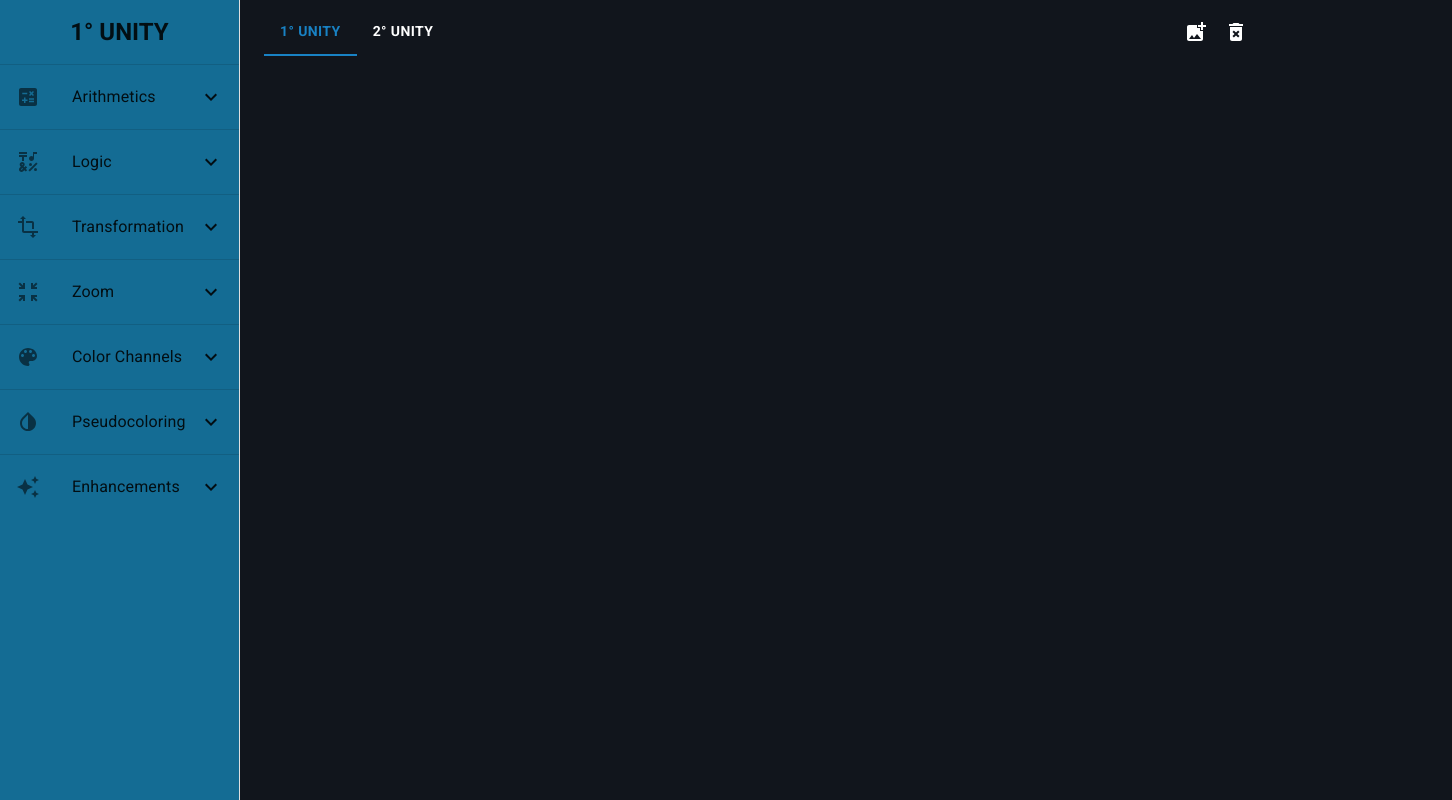
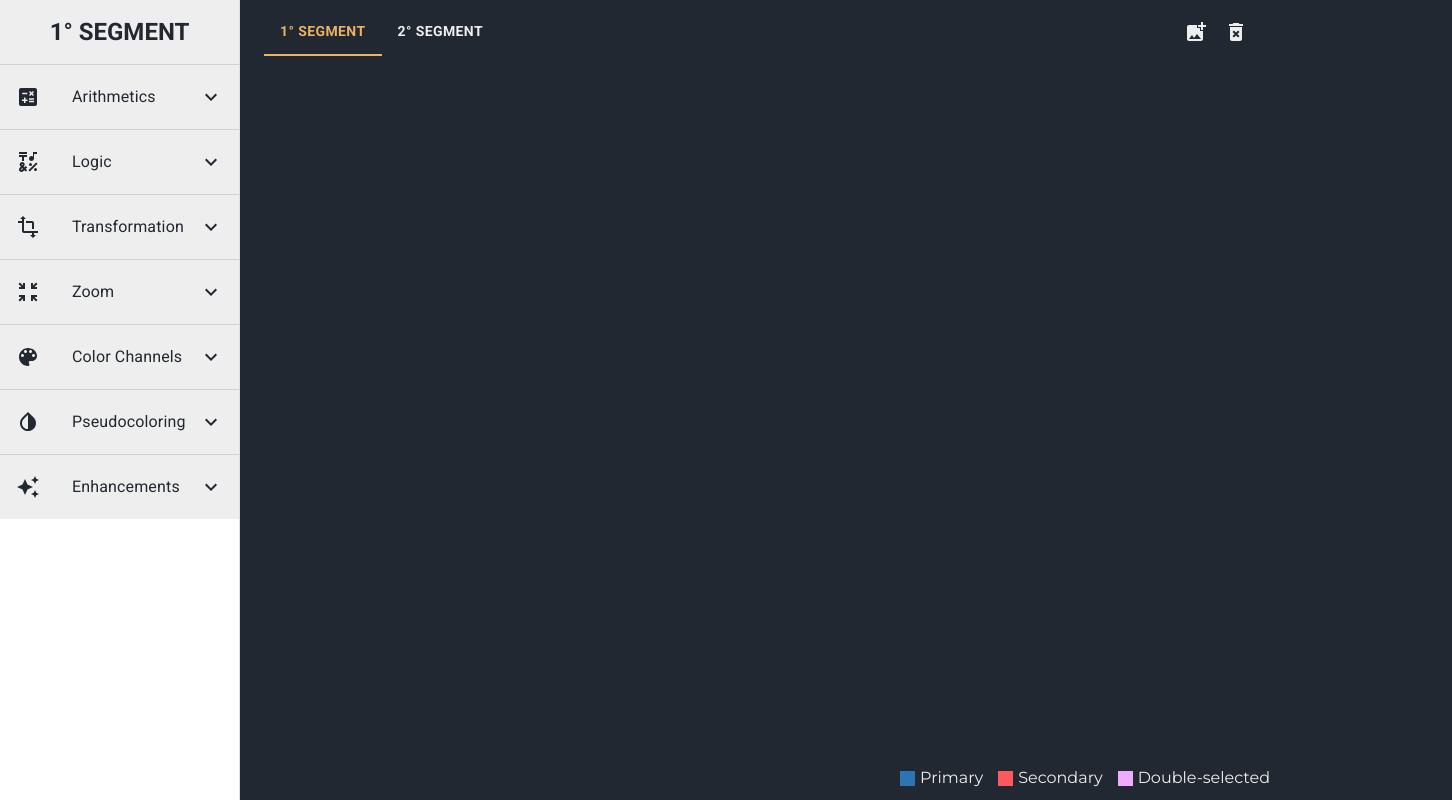
Before and after one commit to LucasPaulinoH/ImagePlayground, a React (Vite) app: page / in a window 1280 px wide. Shown: the whole page, 1452 px wide, since content can reach past the window. Built offline with nearby package versions, Linux system fonts and the light colour scheme.

Commit message:
STYLE: whole UI revamped

```diff
--- a/src/components/SideBar/index.tsx
+++ b/src/components/SideBar/index.tsx
@@ -21,7 +21,7 @@ import {
   Tabs,
   Tab,
 } from "@mui/material";
-import { useEffect, useState } from "react";
+import { CSSProperties, useEffect, useState } from "react";
 import CalculateIcon from "@mui/icons-material/Calculate";
 import EmojiSymbolsIcon from "@mui/icons-material/EmojiSymbols";
 import { arithmeticOperation } from "../../utils/FirstUnityOperations/Arithmetic";
@@ -544,7 +544,7 @@ export const SideBar = (props: SideBarProps) => {
         <Button
           variant="contained"
           fullWidth
-          color="secondary"
+          color="success"
           sx={{ textTransform: "none", fontSize: "8pt" }}
           onClick={handleAddEnhancementInterval}
           disableElevation
@@ -720,7 +720,7 @@ export const SideBar = (props: SideBarProps) => {
         sx={{ display: "flex", alignItems: "center", justifyContent: "center" }}
       >
         <Typography variant="h5" fontWeight="bold">
-          1° UNITY
+          1° SEGMENT
         </Typography>
       </Toolbar>
       <Divider />
@@ -1092,12 +1092,12 @@ export const SideBar = (props: SideBarProps) => {
   );
 
   const secondUnitySideBar = (
-    <Box height="100vh">
+    <Box className="sidebar">
       <Toolbar
         sx={{ display: "flex", alignItems: "center", justifyContent: "center" }}
       >
         <Typography variant="h5" fontWeight="bold">
-          2° UNITY
+          2° SEGMENT
         </Typography>
       </Toolbar>
 
@@ -1511,13 +1511,13 @@ export const SideBar = (props: SideBarProps) => {
     window !== undefined ? () => window().document.body : undefined;
 
   return (
-    <Box sx={{ display: "flex", overflow: "hidden" }}>
+    <Box sx={{ display: "flex" }}>
       <AppBar
         position="fixed"
         sx={{
           width: { sm: `calc(100% - ${DRAWER_WIDTH}px)` },
           ml: { sm: `${DRAWER_WIDTH}px` },
-          backgroundColor: "#11151C",
+          backgroundColor: "var(--workspace-background)",
           boxShadow: "none",
           border: "none",
         }}
@@ -1533,7 +1533,7 @@ export const SideBar = (props: SideBarProps) => {
             onClick={() => setMobileOpen(!mobileOpen)}
             sx={{ display: { xs: "block", sm: "none" } }}
           >
-            <MenuIcon sx={{ fill: "#fff" }} />
+            <MenuIcon sx={{ fill: "var(--white)" }} />
           </IconButton>
           <Box>
             <Tabs
@@ -1544,21 +1544,21 @@ export const SideBar = (props: SideBarProps) => {
               onChange={(_, newValue) => setSelectedUnity(newValue)}
             >
               <Tab
-                label="1° UNITY"
+                label="1° SEGMENT"
                 value={0}
-                sx={{ color: "#fff", fontWeight: "bold" }}
+                sx={{ color: "var(--white)", fontWeight: "bold" }}
               />
               <Tab
-                label="2° UNITY"
+                label="2° SEGMENT"
                 value={1}
-                sx={{ color: "#fff", fontWeight: "bold" }}
+                sx={{ color: "var(--white)", fontWeight: "bold" }}
               />
             </Tabs>
           </Box>
           <Box display="flex" alignItems="center">
             <Box>
               <Tooltip title="Add image to workspace">
-                <IconButton sx={{ color: "#ffffff" }}>
+                <IconButton sx={{ color: "var(--white)" }}>
                   <input
                     type="file"
                     accept=".jpeg, .jpg, .bmp, .png, .gif, .tiff, .pgm"
@@ -1581,7 +1581,7 @@ export const SideBar = (props: SideBarProps) => {
               </Tooltip>
               <Tooltip title="Clear workspace">
                 <IconButton
-                  sx={{ color: "#ffffff" }}
+                  sx={{ color: "var(--white)" }}
                   onClick={props.handleClearPlaygroundClick}
                 >
                   <DeleteForeverIcon />
@@ -1628,6 +1628,60 @@ export const SideBar = (props: SideBarProps) => {
       >
         {props.content}
       </Box>
+      <div style={captionStyles.generalContainer}>
+        <div style={captionStyles.singleCaptionContainer}>
+          <div
+            style={{
+              ...captionStyles.captionSquare,
+              backgroundColor: "var(--success)",
+            }}
+          />
+          <span>Primary</span>
+        </div>
+        <div style={captionStyles.singleCaptionContainer}>
+          <div
+            style={{
+              ...captionStyles.captionSquare,
+              backgroundColor: "var(--error)",
+            }}
+          />
+          <span>Secondary</span>
+        </div>
+        <div style={captionStyles.singleCaptionContainer}>
+          <div
+            style={{
+              ...captionStyles.captionSquare,
+              backgroundColor: "var(--double-selected)",
+            }}
+          />
+          <span>Double-selected</span>
+        </div>
+      </div>
     </Box>
   );
 };
+
+const captionStyles = {
+  generalContainer: {
+    color: "var(--white)",
+    zIndex: 10,
+    position: "fixed",
+    bottom: 10,
+    right: 10,
+    display: "flex",
+    gap: 15,
+    fontSize: "12pt"
+  } as CSSProperties,
+
+  singleCaptionContainer: {
+    display: "flex",
+    gap: 5,
+    alignItems: "center",
+    justifyContent: "center",
+  } as CSSProperties,
+
+  captionSquare: {
+    width: "15px",
+    height: "15px",
+  } as CSSProperties,
+};
--- a/src/components/SideBar/styles.css
+++ b/src/components/SideBar/styles.css
@@ -1,9 +1,9 @@
 .sidebar {
-  height: 100vh;
-  background-color: #146c94;
   border: none;
+  background-color: var(--white);
+  color: var(--workspace-background);
 }
 
 .sidebar-icon {
-  fill: #f6f1f1;
+  color: var(--workspace-background);
 }
--- a/src/index.css
+++ b/src/index.css
@@ -1,13 +1,21 @@
-@import url("https://fonts.googleapis.com/css2?family=Roboto:wght@100;400;700&display=swap");
+@import url("https://fonts.googleapis.com/css2?family=Montserrat:ital,wght@0,100..900;1,100..900&family=Roboto:ital,wght@0,100;0,300;0,400;0,500;0,700;0,900;1,100;1,300;1,400;1,500;1,700;1,900&display=swap");
+:root {
+  --primary: #ffd369;
+  --secondary: #393e46;
+  --white: #eeeeee;
+  --workspace-background: #222831;
+  --success: #2c74b3;
+  --error: #ff595e;
+  --double-selected: #EFABFF;
 
-:root {
-  font-family: "Roboto", sans-serif;
+  font-family: "Montserrat", sans-serif;
+  font-optical-sizing: auto;
+  font-style: normal;
   line-height: 1.5;
   font-weight: 400;
-
   color-scheme: light dark;
-  color: #f4f3ee;
-  background-color: #11151c;
+  color: var(--white);
+  background-color: var(--workspace-background);
 
   font-synthesis: none;
   text-rendering: optimizeLegibility;
@@ -46,14 +54,14 @@ button {
 }
 
 ::-webkit-scrollbar-track {
-  background: #f1f1f1;
+  background: var(--white);
 }
 
 ::-webkit-scrollbar-thumb {
-  background: #1982C4;
+  background: var(--primary);
   border-radius: 15px;
 }
 
 ::-webkit-scrollbar-thumb:hover {
-  background: #11151C;
+  background: #e79e4f;
 }
--- a/src/pages/Home/index.tsx
+++ b/src/pages/Home/index.tsx
@@ -1,4 +1,4 @@
-import React, { useState, useRef } from "react";
+import React, { useState, useRef, CSSProperties } from "react";
 import { Box, Button } from "@mui/material";
 import { ImageList, ImageListItem } from "@mui/material";
 import { SideBar } from "../../components/SideBar";
@@ -93,43 +93,45 @@ export const Home = () => {
   };
 
   const renderGallery = (
-    <Box>
-      <ImageList>
-        {images.map((canvas: HTMLCanvasElement) => (
-          <ImageListItem>
+    <Box
+      sx={{
+        display: "grid",
+        width: "100%",
+        gridTemplateColumns: "380px 380px 380px",
+        rowGap: 2,
+        columnGap: 2,
+      }}
+    >
+      {images.map((canvas: HTMLCanvasElement, index: number) => (
+        <ImageListItem key={index}>
           <Button
             sx={{
               padding: 0,
-                border: `10px solid ${
+              border: `5px solid ${
                 !selectedImages.includes(canvas)
-                    ? "none"
-                    : selectedImages[0] === canvas &&
-                      selectedImages[1] === canvas
-                    ? "#EFABFF"
+                  ? "transparent"
+                  : selectedImages[0] === canvas && selectedImages[1] === canvas
+                  ? "var(--double-selected)"
                   : selectedImages[0] === canvas
-                    ? "#1982C4"
+                  ? "var(--success)"
                   : selectedImages[1] === canvas
-                    ? "#FF595E"
-                    : "none"
+                  ? "var(--error)"
+                  : "transparent"
               }`,
+              borderRadius: "8px",
+              overflow: "hidden",
             }}
             onClick={() => handleSelectImage(canvas)}
           >
             <img
               src={canvas.toDataURL()}
               loading="lazy"
-                alt={`Image`}
-                style={{
-                  borderRadius: 1,
-                  width: "400px",
-                  height: "300px",
-                  objectFit: "cover",
-                }}
+              alt={`Image ${index + 1}`}
+              style={{ height: "auto", maxWidth: "380px" }}
             />
           </Button>
         </ImageListItem>
       ))}
-      </ImageList>
     </Box>
   );
 
@@ -137,7 +139,7 @@ export const Home = () => {
 
   return (
     <>
-      <Box margin="30px">
+      <Box margin="40px 20px">
         <SideBar
           images={images}
           setImages={setImages}
@@ -148,6 +150,7 @@ export const Home = () => {
           handleClearPlaygroundClick={handleClearPlaygroundClick}
           inputRef={inputRef}
         />
+
       </Box>
     </>
   );
--- a/src/theme.tsx
+++ b/src/theme.tsx
@@ -6,10 +6,13 @@ export const theme = createTheme({
       main: "#11151C",
     },
     secondary: {
-      main: "#1982C4",
+      main: "#ECB365",
     },
     error: {
       main: "#FF595E",
     },
+    success: {
+      main: "#2C74B3"
+    }
   },
 });
```
Lines whose indentation alone changed are shown as unchanged.
